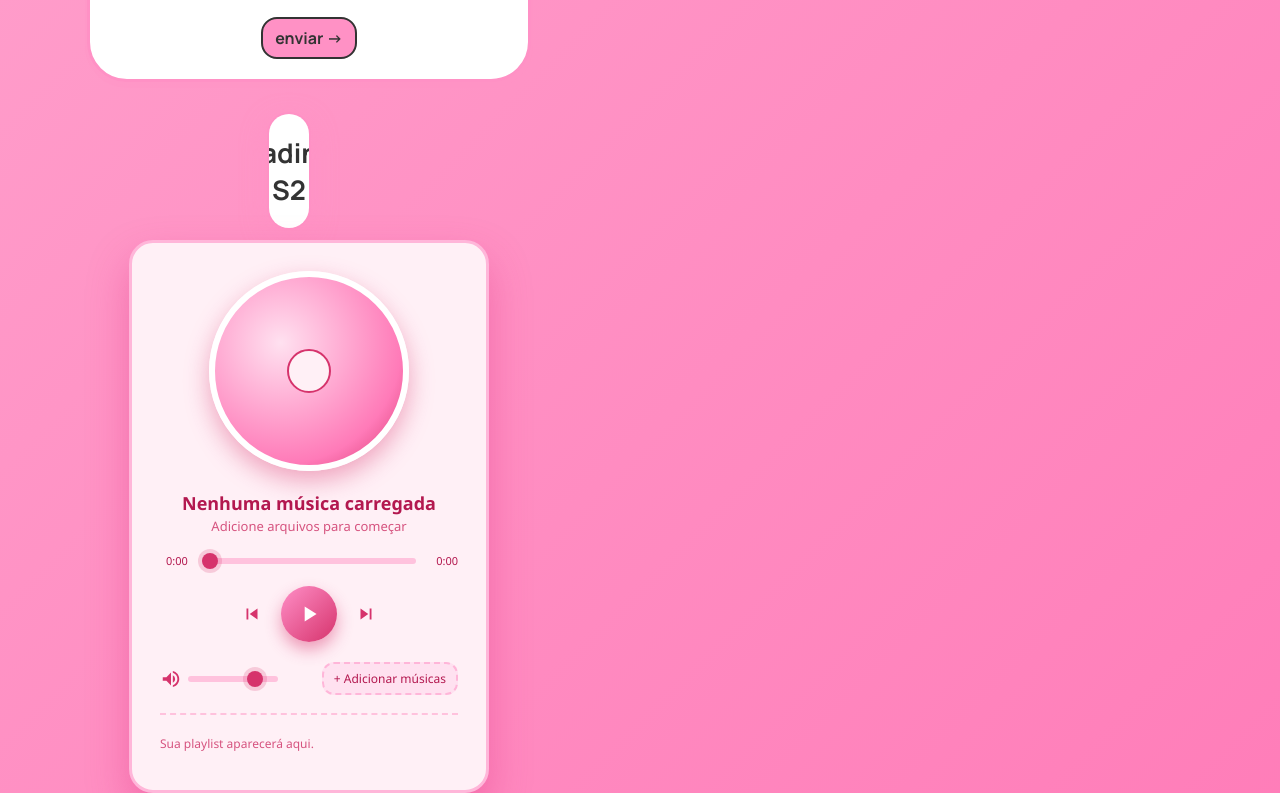
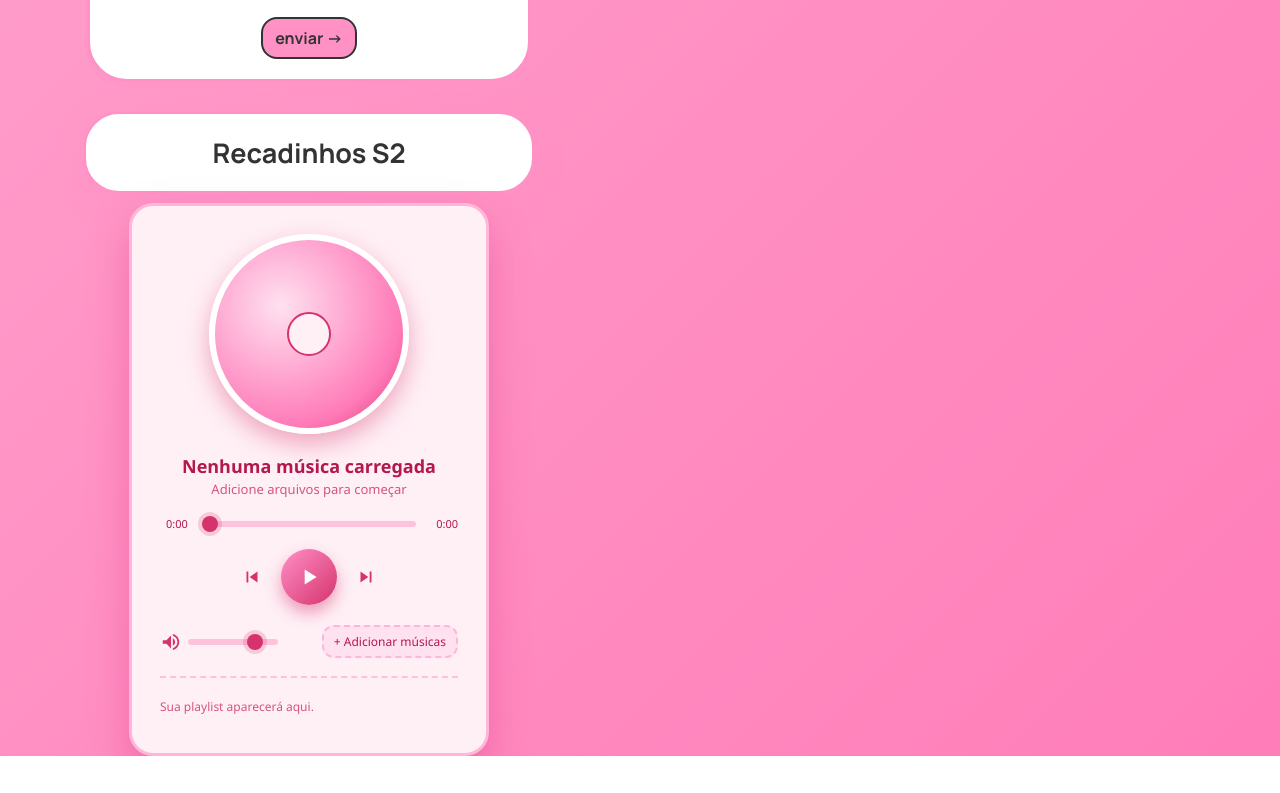
Before and after one commit to Lauren-Freitas-dev/lauwzinha, a website: page public/index.html in a window 1280 px wide. Shown: the part 1132-1925 px from the top of the page. After the commit the page ends 1888 px from the top, so only its background shows below. Drawn offline with Linux system fonts and the light colour scheme; no server answers.

Commit message:
Update styles.css

```diff
--- a/public/styles.css
+++ b/public/styles.css
@@ -193,10 +193,8 @@ textarea#campo-mensagens {
     border: 2px solid #ff91c5;
     background-color: #ffffff;
     color: #333333;
-    max-width: 250px;
-    width: 00%;
+    width: 90%;
     margin-top: 30px;
-    margin-right: 40px;
     border-radius: 35px;
     box-shadow: 0 8px 24px rgba(255, 145, 196, 0.6);
     box-sizing: border-box;
```
